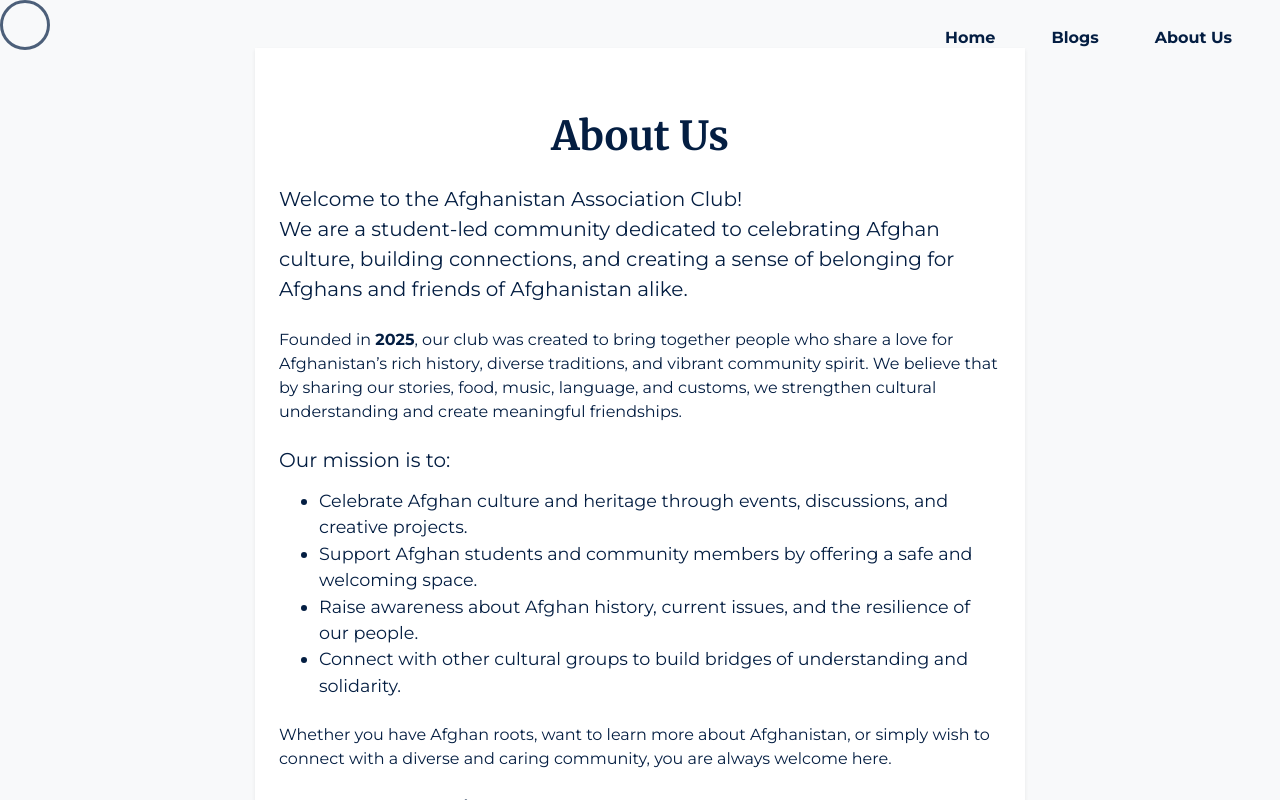
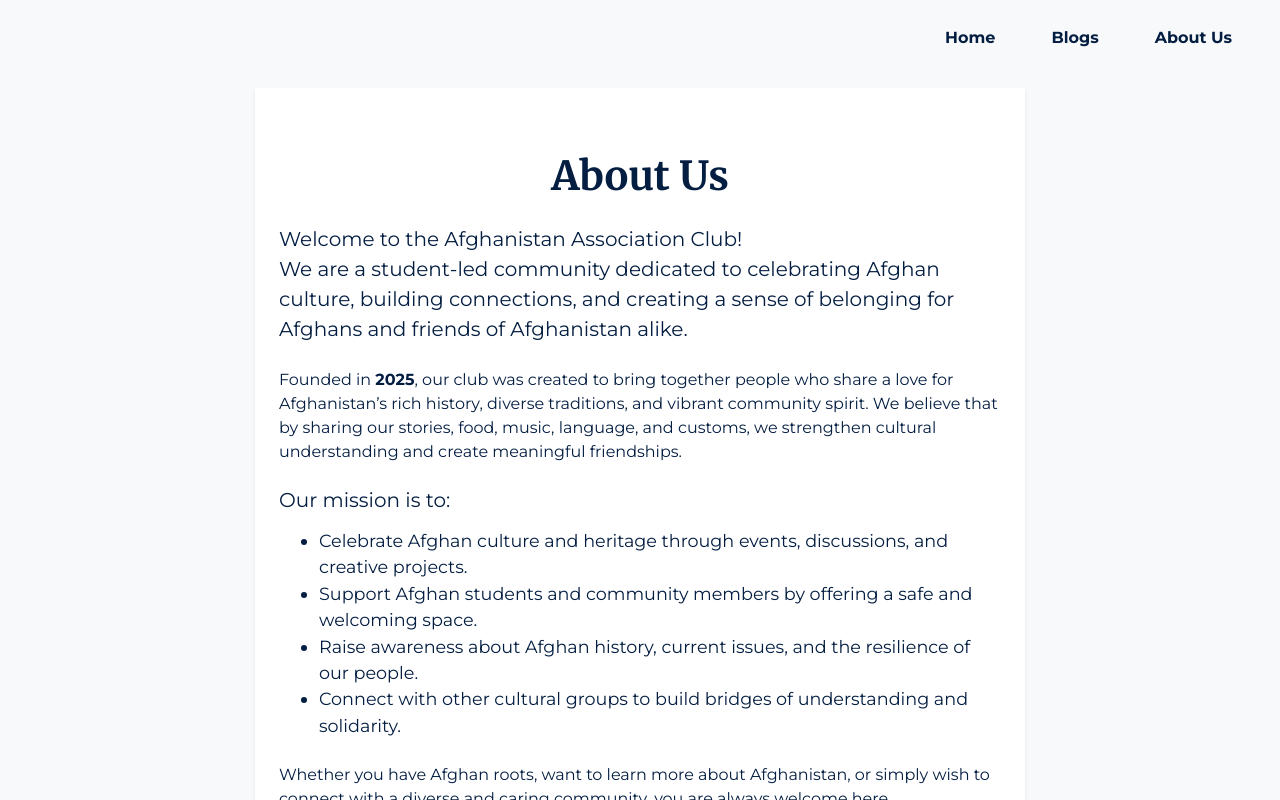
Before and after one commit to Alimee143/AAC-WEBSITE, a plain HTML site: page about.html in a window 1280 px wide. Drawn offline with nearby package versions, Linux system fonts and the light colour scheme.

Commit message:
modified files

```diff
--- a/main.js
+++ b/main.js
@@ -38,54 +38,6 @@ window.addEventListener('DOMContentLoaded', () => {
   animate();
 });
 
-// --- Faded Circle Follower ---
-(function() {
-  // Create the faded circle element
-  const fadedCircle = document.createElement('div');
-  fadedCircle.style.position = 'fixed';
-  fadedCircle.style.pointerEvents = 'none';
-  fadedCircle.style.width = '50px';
-  fadedCircle.style.height = '50px';
-  fadedCircle.style.borderRadius = '50%';
-  fadedCircle.style.background = 'transparent'; // No fill
-  fadedCircle.style.border = '3px solid #041E42'; // Navy blue border
-  fadedCircle.style.boxSizing = 'border-box';
-  fadedCircle.style.zIndex = '9999';
-  fadedCircle.style.transition = 'opacity 0.2s';
-  fadedCircle.style.opacity = '0.7';
-  fadedCircle.style.left = '0px';
-  fadedCircle.style.top = '0px';
-  document.body.appendChild(fadedCircle);
-
-  // Smooth follow variables
-  let targetX = 0, targetY = 0;
-  let currentX = 0, currentY = 0;
-
-  // Track mouse and update target position
-  document.addEventListener('mousemove', (e) => {
-    targetX = e.clientX - 25;
-    targetY = e.clientY - 25;
-    fadedCircle.style.opacity = '0.7';
-  });
-
-  // Animation loop for smooth movement
-  function followMouse() {
-    currentX += (targetX - currentX) * 0.18;
-    currentY += (targetY - currentY) * 0.18;
-    fadedCircle.style.left = currentX + 'px';
-    fadedCircle.style.top = currentY + 'px';
-    requestAnimationFrame(followMouse);
-  }
-  followMouse();
-
-  // Fade out when mouse leaves window
-  document.addEventListener('mouseleave', () => {
-    fadedCircle.style.opacity = '0';
-  });
-  document.addEventListener('mouseenter', () => {
-    fadedCircle.style.opacity = '0.7';
-  });
-})();
 // Hamburger menu toggle
 document.addEventListener('DOMContentLoaded', function() {
   const menuToggle = document.getElementById('menu-toggle');
@@ -109,6 +61,5 @@ document.addEventListener('DOMContentLoaded', function() {
     navButtons.classList.add('scrolled');
   } else {
     navButtons.classList.remove('scrolled');
-      };
   }
-  );
+});
--- a/style.css
+++ b/style.css
@@ -84,7 +84,7 @@ section.container.text-center.py-5 {
   background: transparent;
   border-radius: 0;
   z-index: 1000;
-  transition: background 2s cubic-bezier(.4,0,.2,1), box-shadow 2s cubic-bezier(.4,0,.2,1), position 0.3s;
+  transition: background 1.2s cubic-bezier(.4,0,.2,1), box-shadow 1.2s cubic-bezier(.4,0,.2,1);
 }
 
 /* Make nav-buttons sticky when scrolled */
@@ -192,3 +192,24 @@ section, .container, .py-5 {
     width: 160px;
   }
 }
+
+/* Add top margin to main containers on all pages except the home page */
+body:not(.home-page) .container,
+body:not(.home-page) .container-fluid,
+body:not(.home-page) section.container {
+  margin-top: 40px !important;
+}
+
+/* Add spacing below the nav bar for all direct children inside main containers except the home page */
+body:not(.home-page) .container > *,
+body:not(.home-page) .container-fluid > *,
+body:not(.home-page) section.container > * {
+  margin-top: 20px;
+}
+
+/* Remove extra margin from the first child if needed */
+body:not(.home-page) .container > :first-child,
+body:not(.home-page) .container-fluid > :first-child,
+body:not(.home-page) section.container > :first-child {
+  margin-top: 0;
+}
```
Lines whose indentation alone changed are shown as unchanged.
